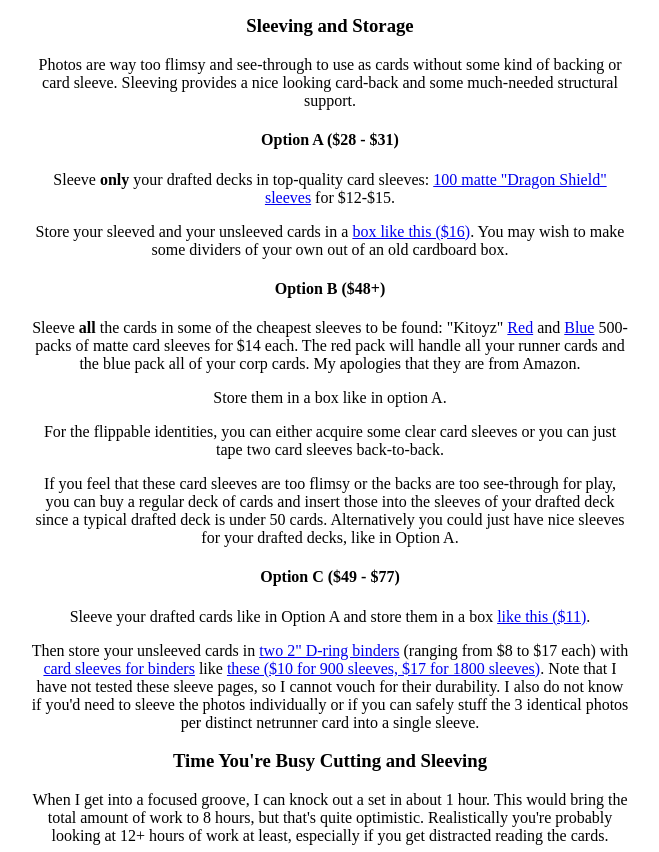
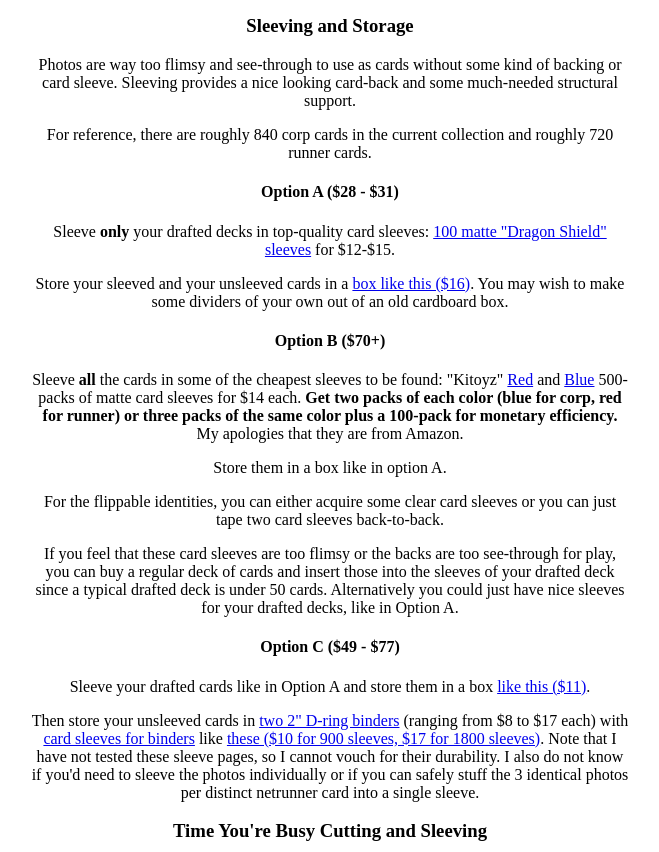
Before and after one commit to cheapnetrunner/cheapnetrunner.github.io, a plain HTML site: page index.html in a window 1280 px wide. Shown: the part 1326-2178 px from the top of the page, without its empty margins (310-969 px from the left). Drawn offline with Linux system fonts and the light colour scheme.

Commit message:
Fix to pricing on the all-sleeved option

```diff
--- a/index.html
+++ b/index.html
@@ -14,7 +14,7 @@
 <div style="max-width: 600px; display: inline-block;">
     <h1>Cheap Print-and-Play (PnP) Netrunner</h1>
 
-    <p>[Page last updated 05/30/2025]</p>
+    <p>[Page last updated 07/13/2025]</p>
 
     <p>You may have heard about <a href="https://nullsignal.games/">Null Signal Games (NSG)</a>, the non-profit that rebooted Android Netrunner after <a href="https://www.fantasyflightgames.com">Fantasy Flight Games (FFG)</a> stopped printing new sets. Null Signal Games releases all of their card art free for people to print their own copies. This document contains helpful links and a price breakdown for how much time and money it would cost for you to make your own sets!
     </p>
@@ -76,15 +76,17 @@
 
     <p>Photos are way too flimsy and see-through to use as cards without some kind of backing or card sleeve. Sleeving provides a nice looking card-back and some much-needed structural support.</p>
 
+    <p>For reference, there are roughly 840 corp cards in the current collection and roughly 720 runner cards.</p>
+
     <h4>Option A ($28 - $31)</h4>
 
     <p>Sleeve <strong>only</strong> your drafted decks in top-quality card sleeves: <a href="https://www.ebay.com/sch/i.html?_nkw=dragon+shield+standard+size+matte+sleeves">100 matte "Dragon Shield" sleeves</a> for $12-$15.</p>
 
     <p>Store your sleeved and your unsleeved cards in a <a href="https://www.ebay.com/sch/i.html?_nkw=BCW+Super+Shoe+Storage+Box*+(3000+CT)">box like this ($16)</a>. You may wish to make some dividers of your own out of an old cardboard box.</p>
 
-    <h4>Option B ($48+)</h4>
+    <h4>Option B ($70+)</h4>
 
-    <p>Sleeve <strong>all</strong> the cards in some of the cheapest sleeves to be found: "Kitoyz" <a href="https://www.amazon.com/Sleeves-Trading-Protectors-Compatible-Baseball/dp/B0CBT816N8?th=1">Red</a> and <a href="https://www.amazon.com/Sleeves-Trading-Protectors-Compatible-Baseball/dp/B0CBT792L8?th=1">Blue</a> 500-packs of matte card sleeves for $14 each. The red pack will handle all your runner cards and the blue pack all of your corp cards. My apologies that they are from Amazon.</p>
+    <p>Sleeve <strong>all</strong> the cards in some of the cheapest sleeves to be found: "Kitoyz" <a href="https://www.amazon.com/Sleeves-Trading-Protectors-Compatible-Baseball/dp/B0CBT816N8?th=1">Red</a> and <a href="https://www.amazon.com/Sleeves-Trading-Protectors-Compatible-Baseball/dp/B0CBT792L8?th=1">Blue</a> 500-packs of matte card sleeves for $14 each. <strong>Get two packs of each color (blue for corp, red for runner) or three packs of the same color plus a 100-pack for monetary efficiency.</strong> My apologies that they are from Amazon.</p>
 
     <p>Store them in a box like in option A.</p>
 
```
